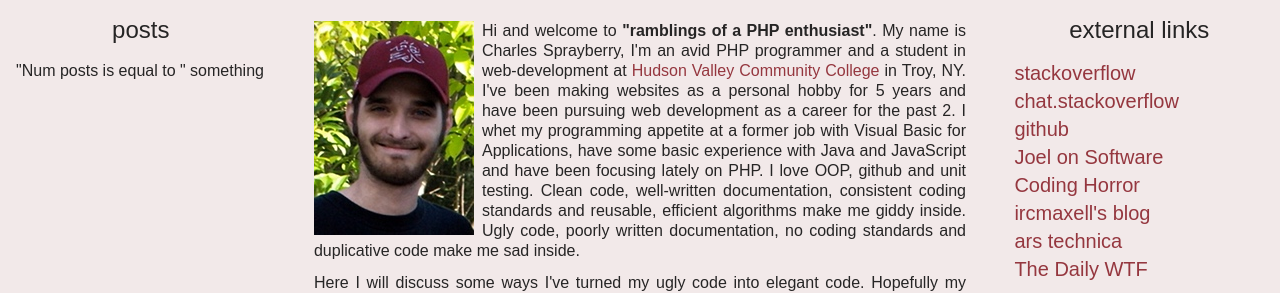
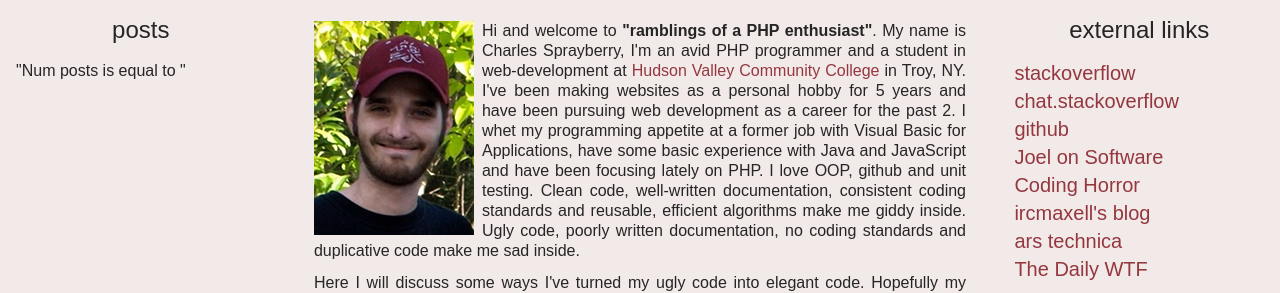
Before and after one commit to cspray/archived-blog, a Jekyll site: the page built from index.html, in a window 1280 px wide, cut to the strip 95-388 px from the top of the page. Built offline with Jekyll 4.4.1, drawn with Linux system fonts in a browser that asks for light colours.

Commit message:
UPD doing some more fiddling with liquid

```diff
--- a/_layouts/default.html
+++ b/_layouts/default.html
@@ -35,7 +35,7 @@
                 	<div id="post-navigation">
 						<h3>posts</h3>
 	                    <ul class="navigation-menu vertical-list">
-	                    {% assign numposts = 'something' %}
+	                    {% assign numposts = site.posts.count %}
 	                    "Num posts is equal to " {{ numposts }}
 	                    {% if numposts == 0 %}
 	                    	<li>There are no posts at this time.  Please check back later!</li>
```
